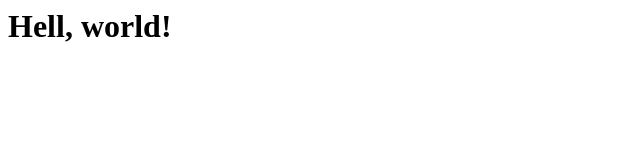
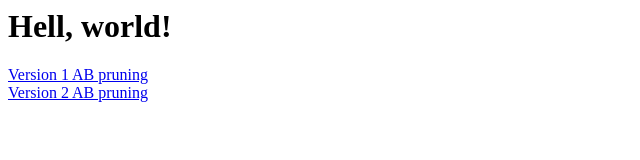
Before and after one commit to HisYip/testing, a plain HTML site: page index.html in a window 1280 px wide. Shown: the whole page, without its empty margins (0-640 px from the left). Drawn offline with Linux system fonts and the light colour scheme.

Commit message:
Add links to alpha beta practice tool

```diff
--- a/index.html
+++ b/index.html
@@ -3,5 +3,8 @@
   </head>
   <body>
     <h1>Hell, world!</h1>
+    <a href="./alpha_beta_practice_tool.html"> Version 1 AB pruning </a>
+    <br>
+    <a href="./alpha_beta_practice_tool_v3.html"> Version 2 AB pruning </a>
   </body>
 </html>
```
